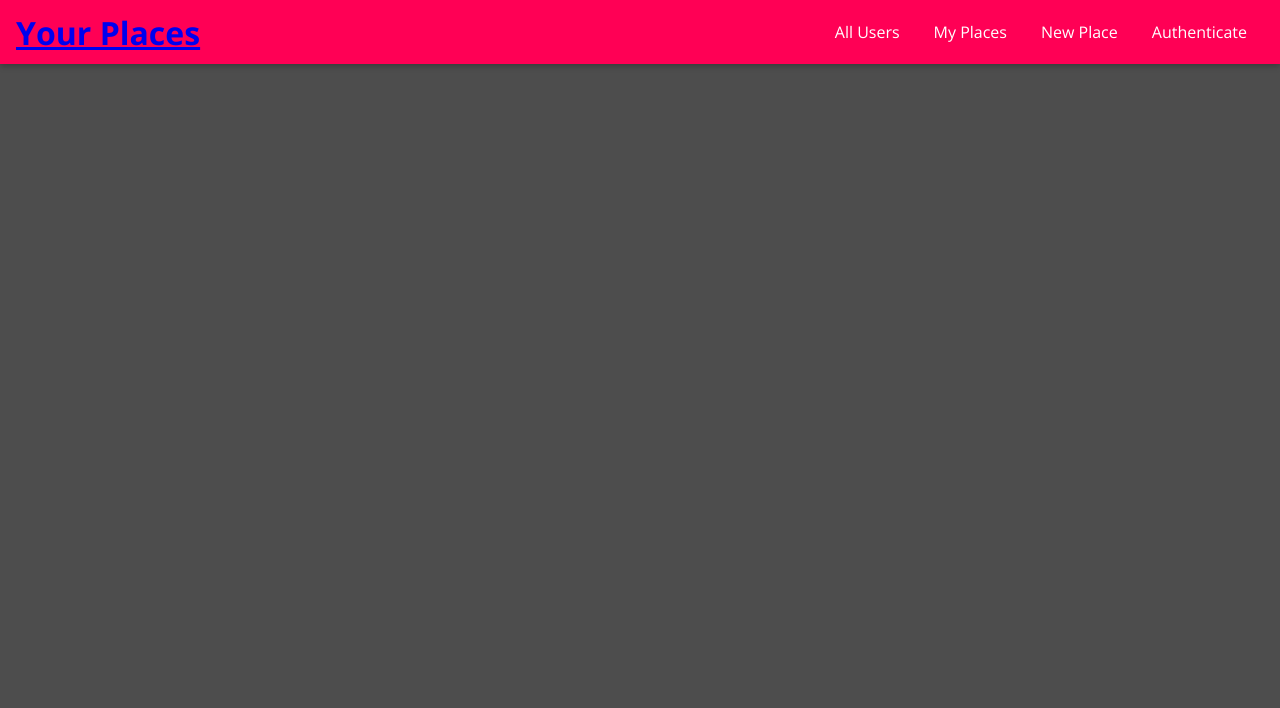
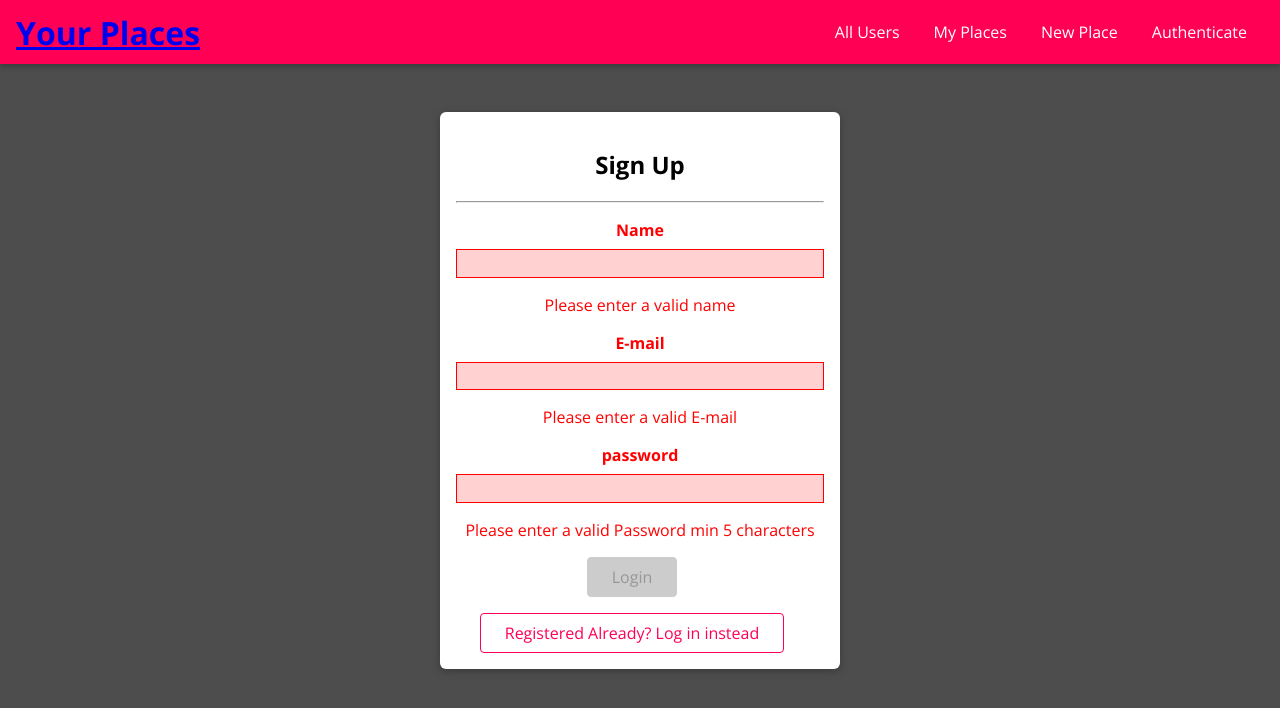
Before and after one commit to malim92/React-Project, a React (Create React App) app in the folder front-end/: page /auth in a window 1280 px wide. Shown: the top 708 px of the page. Built offline with nearby package versions, Linux system fonts and the light colour scheme.

Commit message:
update place + auth

```diff
--- a/front-end/src/App.js
+++ b/front-end/src/App.js
@@ -10,6 +10,7 @@ import Pages from './places/pages/pages';
 import Hello from './test/hello';
 import NewPlace from './places/pages/NewPlace';
 import UpdatePlace from './places/pages/UpdatePlace';
+import Auth from './users/pages/Auth';
 
 function App() {
   return  (
@@ -23,6 +24,7 @@ function App() {
       <Route path="test" element={<Hello />} />
       <Route path="/places/new" element={<NewPlace />} />
       <Route path="/places/:id" element={<UpdatePlace />} />
+      <Route path="auth" element={<Auth />} />
       </Routes>
       </main>
   </Router>);
--- a/front-end/src/places/components/PlaceList.js
+++ b/front-end/src/places/components/PlaceList.js
@@ -2,6 +2,7 @@ import React from "react";
 
 import PlaceItem from "./PlaceItem";
 import Card from "../../shared/components/UIElements/Card";
+import Button from "../../shared/components/FormElements/Button";
 import './PlaceList.css';
 
 const PlaceList = props => {
@@ -9,6 +10,7 @@ const PlaceList = props => {
         return <div className="place-list center">
             <Card>
                 <h2>No Places !!</h2>
+                <Button to="/places/new">Share a Place</Button>
             </Card>
         </div>
     }
--- a/front-end/src/places/pages/NewPlace.js
+++ b/front-end/src/places/pages/NewPlace.js
@@ -1,41 +1,19 @@
-import React, { useCallback, useReducer } from "react";
+import React from "react";
 
 import Input from "../../shared/components/FormElements/Input";
 import {
   VALIDATOR_MINLENGTH,
   VALIDATOR_REQUIRE,
 } from "../../shared/util/validators.js";
-import "./NewPlace.css";
+import { useForm } from "../../shared/hooks/form-hook";
+import "./placeForm.css";
 import Button from "../../shared/components/FormElements/Button";
 
-const formReducer = (state, action) => {
-    switch(action.type){
-        case 'INPUT_CHANGE':
-            let formIsValid = true;
-            for(const inputId in state.inputs){
-                if (inputId === action.inputId){
-                    formIsValid = formIsValid && action.isValid;
-                }
-                else {
-                    formIsValid = formIsValid && state.inputs[inputId].isValid;
-                }
-            }
-            return {
-                ...state,
-                inputs:{
-                    ...state.inputs,
-                    [action.inputId]: {value: action.value, isValid: action.isValid}
-                },
-                isValid: formIsValid
-            }
-        default:
-            return state;
-    }
-};
+
 
 const NewPlace = () => {
-  const [formState, dispatch] = useReducer(formReducer, {
-    inputs: {
+
+  const [formState, inputHandler] = useForm ( {
     title: {
       value: "",
       isValid: false,
@@ -44,15 +22,19 @@ const NewPlace = () => {
       value: "",
       isValid: false,
     },
+    address: {
+      value: "",
+      isValid: false,
     },
-    isValid: false,
-  });
-  const inputHandler = useCallback((id, value, isValid) => {
-      dispatch({type:'INPUT_CHANGE', value:value, isValid: isValid, inputId:id })
-  }, []);
+  }, false);
+
+  const placeSubmitHandler = event => {
+    event.preventDefault();
+    //console.log(formState.inputs);
+  };
 
   return (
-    <form className="place-form">
+    <form className="place-form" onSubmit={placeSubmitHandler}>
       <Input
         id="title"
         elememt="input"
@@ -70,6 +52,14 @@ const NewPlace = () => {
         errorText="please enter a valid description"
         onInput={inputHandler}
       ></Input>
+      <Input
+        id="address"
+        element="input"
+        label="Address"
+        validators={[VALIDATOR_REQUIRE()]}
+        errorText="Please enter a valid address."
+        onInput={inputHandler}
+      />
       <Button type="submit" disabled={!formState.isValid}>Add Place</Button>
     </form>
   );
--- a/front-end/src/places/pages/UpdatePlace.js
+++ b/front-end/src/places/pages/UpdatePlace.js
@@ -1,66 +1,130 @@
-import React from "react";
+import React, { useEffect, useState } from "react";
 import { useParams } from "react-router-dom";
 
 import Input from "../../shared/components/FormElements/Input";
 import Button from "../../shared/components/FormElements/Button";
+import Card from "../../shared/components/UIElements/Card";
 import {
   VALIDATOR_REQUIRE,
   VALIDATOR_MINLENGTH,
 } from "../../shared/util/validators.js";
+import { useForm } from "../../shared/hooks/form-hook";
+import "./placeForm.css";
 
-const DUMMY = [
-  {
-    id: "p1",
-    title: "name example",
-    description: "description example",
-    imageUrl:
-      "https://lp-cms-production.imgix.net/2021-11/shutterstockRF_221218363.jpg?format=auto&crop=entropy&fit=crop&h=800&sharp=10&vib=20&w=1200",
-    address: "name example",
-    location: {
-      lat: 40.24324,
-      lng: -73.4234,
-    },
-    creator: "u1",
+const DUMMY = [{
+  id:'p1',
+  title:'name example',
+  description:'description example',
+  imageUrl:'https://lp-cms-production.imgix.net/2021-11/shutterstockRF_221218363.jpg?format=auto&crop=entropy&fit=crop&h=800&sharp=10&vib=20&w=1200',
+  address:'name example',
+  location:{
+      lat:40.24324,
+      lng:-73.4234
   },
-];
+  creator:'u1'
+},
+{
+  id:'p2',
+  title:'Property 2',
+  description:'description for prop 2',
+  imageUrl:'https://lp-cms-production.imgix.net/2021-11/shutterstockRF_221218363.jpg?format=auto&crop=entropy&fit=crop&h=800&sharp=10&vib=20&w=1200',
+  address:'name example',
+  location:{
+      lat:40.24324,
+      lng:-73.4234
+  },
+  creator:'u1'
+}]
 
 const UpdatePlace = () => {
+  const [isLoading, setIsLoading] = useState(true);
   const placeId = useParams().id;
+
+  const [formState, inputHandler, setFormData] = useForm(
+    {
+      title: {
+        value: "",
+        isValid: false,
+      },
+      description: {
+        value: "",
+        isValid: false,
+      },
+    },
+    false
+  );
+
   const targetPlace = DUMMY.find((p) => p.id === placeId);
+
+  useEffect(() => {
+    if (targetPlace) {
+      setFormData(
+        {
+          title: {
+            value: targetPlace.title,
+            isValid: true,
+          },
+          description: {
+            value: targetPlace.description,
+            isValid: true,
+          },
+        },
+        true
+      );
+    }
+    setIsLoading(false);
+  }, [setFormData, targetPlace]);
+
+  const placeSubmitHandler = (event) => {
+    event.preventDefault();
+    console.log(formState.inputs);
+  };
+
   if (!targetPlace) {
     return (
       <>
         <div className="center">
-          <h3>Couldn't find the requested place</h3>
+          <Card>
+            <h2>Could not find place!</h2>
+          </Card>
         </div>
       </>
     );
   }
 
+  if (isLoading) {
+    return (
+      <div className="center">
+        <h2>Loading...</h2>
+      </div>
+    );
+  }
+
   return (
-    <form>
-      <Input className=""
+    <form className="place-form" onSubmit={placeSubmitHandler}>
+      <Input
+        className=""
         id="title"
         element="input"
         type="text"
         label="title"
-        validator={[VALIDATOR_REQUIRE()]}
+        validators={[VALIDATOR_REQUIRE()]}
         errorText="Please enter a valid text"
-        onInput={() => {}}
-        value={targetPlace.title}
-        valid={true}
+        onInput={inputHandler}
+        value={formState.inputs.title.value}
+        valid={formState.inputs.title.isValid}
       />
       <Input
         id="description"
         element="textarea"
         label="Description"
-        validator={[VALIDATOR_MINLENGTH(5)]}
+        validators={[VALIDATOR_MINLENGTH(5)]}
         errorText="Please enter a valid text min 5 characters"
-        onInput={() => {}}
-        value={targetPlace.description}
-        valid={true}
+        onInput={inputHandler}
+        value={formState.inputs.description.value}
+        valid={formState.inputs.description.isValid}
       />
-      <Button type="submit" disabled={true}>
+      <Button type="submit" disabled={!formState.isValid}>
         Update Place
       </Button>
     </form>
--- a/front-end/src/shared/components/Navigation/NavLinks.js
+++ b/front-end/src/shared/components/Navigation/NavLinks.js
@@ -1,5 +1,7 @@
 import React from "react";
 import { Link } from "react-router-dom";
+import Auth from "../../../users/pages/Auth";
+
 
 import './NavLinks.css';
 
@@ -19,5 +21,4 @@ const NavLink = props => {
         </li>
     </ul>
 }
-
 export default NavLink;
--- /dev/null
+++ b/front-end/src/shared/hooks/form-hook.js
@@ -0,0 +1,57 @@
+import { useCallback, useReducer } from "react";
+
+const formReducer = (state, action) => {
+  switch (action.type) {
+    case "INPUT_CHANGE":
+      let formIsValid = true;
+      for (const inputId in state.inputs) {
+        if (inputId === action.inputId) {
+          formIsValid = formIsValid && action.isValid;
+        } else {
+          formIsValid = formIsValid && state.inputs[inputId].isValid;
+        }
+      }
+      return {
+        ...state,
+        inputs: {
+          ...state.inputs,
+          [action.inputId]: { value: action.value, isValid: action.isValid },
+        },
+        isValid: formIsValid,
+      };
+
+    case "SET_DATA":
+        return {
+            inputs: action.inputs,
+            isValid: action.formIsValid
+        }
+    default:
+      return state;
+  }
+};
+
+export const useForm = (initialInputs, initialFormValidity) => {
+  const [formState, dispatch] = useReducer(formReducer, {
+    inputs: initialInputs,
+    isValid: initialFormValidity,
+  });
+
+  const inputHandler = useCallback((id, value, isValid) => {
+    dispatch({
+      type: "INPUT_CHANGE",
+      value: value,
+      isValid: isValid,
+      inputId: id,
+    });
+  }, []);
+
+  const setFormData = useCallback((inputData, formValidity) => {
+    dispatch({
+        type: 'SET_DATA',
+        inputs: inputData,
+        formIsValid: formValidity
+    });
+  },[]);
+
+  return [formState, inputHandler, setFormData];
+};
--- /dev/null
+++ b/front-end/src/users/pages/Auth.css
@@ -0,0 +1,15 @@
+.authentication__header {
+    color: white;
+    text-align: center;
+  }
+
+  .authentication {
+    width: 90%;
+    max-width: 25rem;
+    margin: 7rem auto;
+    text-align: center;
+  }
+
+  .authentication form {
+    margin-bottom: 1rem;
+  }
--- /dev/null
+++ b/front-end/src/users/pages/Auth.js
@@ -0,0 +1,93 @@
+import React, {useState} from "react";
+
+import { useForm } from "../../shared/hooks/form-hook";
+import Input from "../../shared/components/FormElements/Input";
+import {
+  VALIDATOR_MINLENGTH,
+  VALIDATOR_REQUIRE,
+  VALIDATOR_EMAIL,
+} from "../../shared/util/validators.js";
+import Card from "../../shared/components/UIElements/Card";
+import Button from "../../shared/components/FormElements/Button";
+import "./Auth.css";
+
+const Auth = () => {
+  const [formState, inputHandler, setFormData] = useForm(
+    {
+      email: {
+        value: "",
+        isValid: false,
+      },
+      password: {
+        value: "",
+        isValid: false,
+      },
+    },
+    false
+  );
+
+  const [isloginMode, setIsLoginMode] = useState(true);
+
+  const switchModeHandler = () => {
+    if (!isloginMode){
+        setFormData({
+            name: undefined
+        },
+        formState.inputs.email.isValid && formState.inputs.password.isValid
+        );
+    }
+    else {
+        setFormData({
+            ...formState.inputs,
+            name: {
+                value:'',
+                isValid: false
+            }
+        }, false);
+    }
+    setIsLoginMode(prevMode => !prevMode);
+  }
+
+  return (
+    <Card className="authentication">
+        <h2>{!isloginMode ?'Log In': 'Sign Up'}</h2>
+        <hr />
+      <form>
+        {isloginMode && (
+            <Input
+            id="name"
+            type="text"
+            element="input"
+            rows={1}
+            label="Name"
+            validators={[VALIDATOR_REQUIRE()]}
+            errorText="Please enter a valid name"
+            onInput={inputHandler}
+          />
+        )}
+        <Input
+          id="email"
+          type="email"
+          element="input"
+          rows={1}
+          label="E-mail"
+          validators={[VALIDATOR_EMAIL()]}
+          errorText="Please enter a valid E-mail"
+          onInput={inputHandler}
+        />
+        <Input
+          id="password"
+          element="input"
+          label="password"
+          validators={[VALIDATOR_REQUIRE()]}
+          errorText="Please enter a valid Password min 5 characters"
+          onInput={inputHandler}
+        />
+        <Button type="submit" disabled={!formState.isValid}>{isloginMode ? 'Login': 'Sign Up'}</Button>
+      </form>
+      <Button inverse onClick={switchModeHandler}>{!isloginMode ? 'Not registered? Sign up here': 'Registered Already? Log in instead'} </Button>
+    </Card>
+  );
+};
+
+export default Auth;
```
Also changed, not shown: front-end/src/places/components/PlaceItem.js (+33 -4 lines), front-end/src/places/pages/UserPlaces.js (+14 -1 lines), front-end/src/places/pages/placeForm.css (renamed from front-end/src/places/pages/NewPlace.css). Lines whose indentation alone changed are shown as unchanged.
